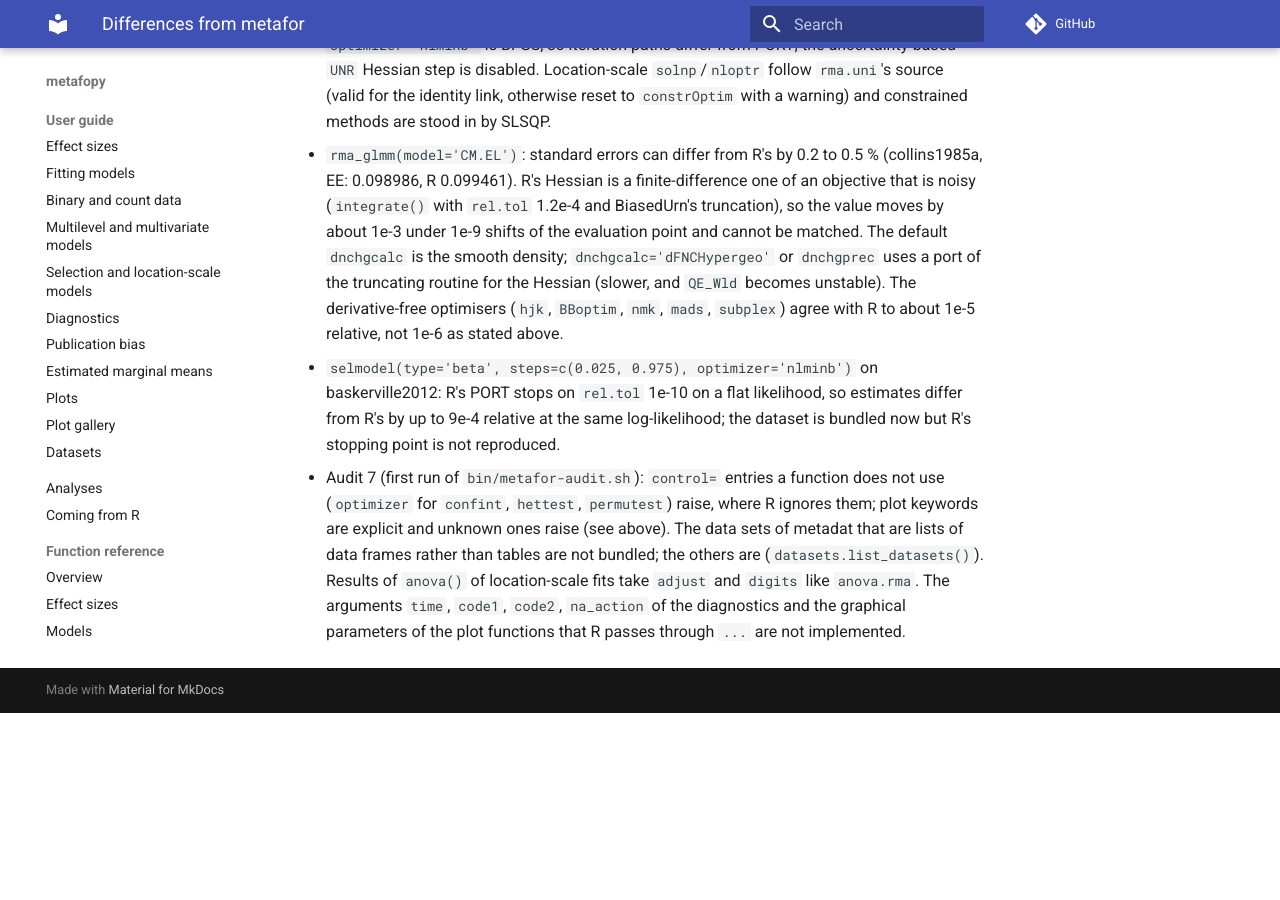
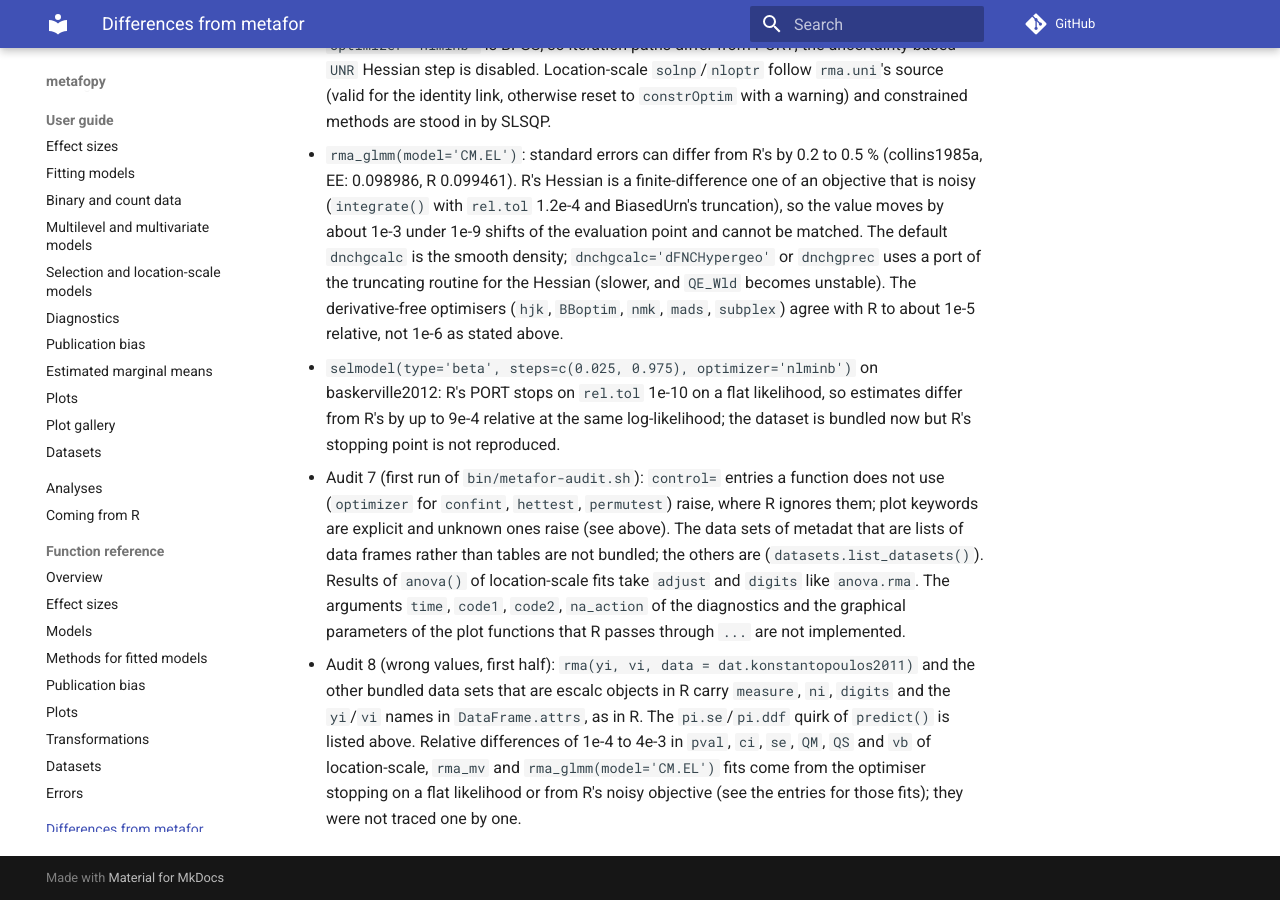
Before and after one commit to bnomis/metafopy, an MkDocs documentation site: the page built from docs/differences.md, in a window 1280 px wide and 900 px high, scrolled down 8226 px. Built offline with MkDocs 1.6.1 and Material for MkDocs 9.7.7, drawn with Linux system fonts in a browser that asks for light colours; comment, search, counter and statistics services are not loaded; before the commit the page ends 8939 px from its top, so only the background shows below that.

Commit message:
docs: record audit 8 wrong-value findings
Co-Authored-By: Claude Sonnet 5.5 <noreply@anthropic.com>
Claude-Session: https://claude.ai/code/session_01AznNQByJi2icmBjSA4TuUc

```diff
--- a/docs/differences.md
+++ b/docs/differences.md
@@ -54,3 +54,4 @@
 - `rma_glmm(model='CM.EL')`: standard errors can differ from R's by 0.2 to 0.5 % (collins1985a, EE: 0.098986, R 0.099461). R's Hessian is a finite-difference one of an objective that is noisy (`integrate()` with `rel.tol` 1.2e-4 and BiasedUrn's truncation), so the value moves by about 1e-3 under 1e-9 shifts of the evaluation point and cannot be matched. The default `dnchgcalc` is the smooth density; `dnchgcalc='dFNCHypergeo'` or `dnchgprec` uses a port of the truncating routine for the Hessian (slower, and `QE_Wld` becomes unstable). The derivative-free optimisers (`hjk`, `BBoptim`, `nmk`, `mads`, `subplex`) agree with R to about 1e-5 relative, not 1e-6 as stated above.
 - `selmodel(type='beta', steps=c(0.025, 0.975), optimizer='nlminb')` on baskerville2012: R's PORT stops on `rel.tol` 1e-10 on a flat likelihood, so estimates differ from R's by up to 9e-4 relative at the same log-likelihood; the dataset is bundled now but R's stopping point is not reproduced.
 - Audit 7 (first run of `bin/metafor-audit.sh`): `control=` entries a function does not use (`optimizer` for `confint`, `hettest`, `permutest`) raise, where R ignores them; plot keywords are explicit and unknown ones raise (see above). The data sets of metadat that are lists of data frames rather than tables are not bundled; the others are (`datasets.list_datasets()`). Results of `anova()` of location-scale fits take `adjust` and `digits` like `anova.rma`. The arguments `time`, `code1`, `code2`, `na_action` of the diagnostics and the graphical parameters of the plot functions that R passes through `...` are not implemented.
+- Audit 8 (wrong values, first half): `rma(yi, vi, data = dat.konstantopoulos2011)` and the other bundled data sets that are escalc objects in R carry `measure`, `ni`, `digits` and the `yi`/`vi` names in `DataFrame.attrs`, as in R. The `pi.se`/`pi.ddf` quirk of `predict()` is listed above. Relative differences of 1e-4 to 4e-3 in `pval`, `ci`, `se`, `QM`, `QS` and `vb` of location-scale, `rma_mv` and `rma_glmm(model='CM.EL')` fits come from the optimiser stopping on a flat likelihood or from R's noisy objective (see the entries for those fits); they were not traced one by one.
```
